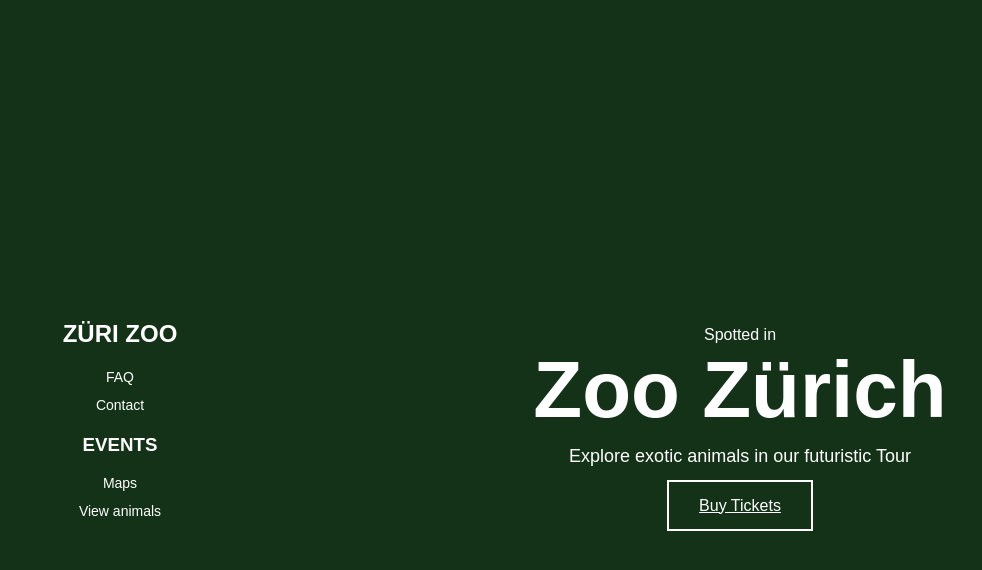
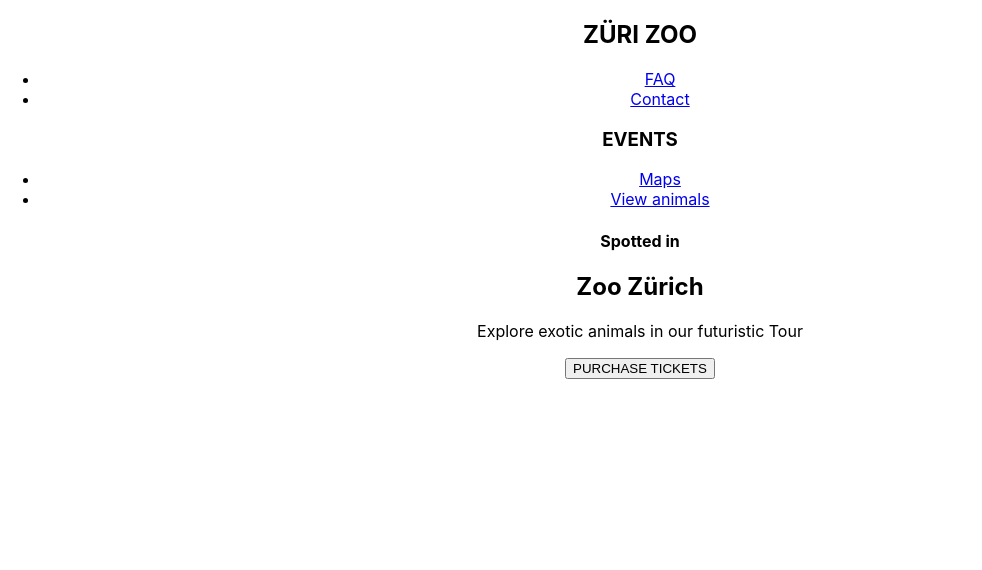
Before and after one commit to farouksaadeh/ZooApp, a React (Create React App) app: page / in a window 1280 px wide. Shown: the top 570 px of the page, without its empty margins (0-982 px from the left). Built offline with nearby package versions, Linux system fonts and the light colour scheme.

Commit message:
ticketseite

```diff
--- a/src/App.js
+++ b/src/App.js
@@ -1,11 +1,18 @@
+import { Route, BrowserRouter as Router, Routes } from 'react-router-dom';
 import './App.css';
-import Home from './components/home/home'
+import Home from './components/home/home';
+import Login from './components/Login/Login';
 
 function App() {
   return (
-    <div className="App">
-      <Home/>
-    </div>
+    <Router>
+      <div className="App">
+        <Routes>
+          <Route path="/" element={<Home />} />
+          <Route path="/login" element={<Login />} />
+        </Routes>
+      </div>
+    </Router>
   );
 }
 
--- a/src/components/home/home.css
+++ b/src/components/home/home.css
@@ -1,75 +1,19 @@
-/* HeroSection.css */
-
-.home-section {
-    display: flex;
-    align-items: center;
-    justify-content: space-between;
-    padding: 20px;
-    height: 100vh;
+.login-button {
+  position: absolute;
+  top: 20px;
+  right: 20px;
+  padding: 10px 20px;
+  font-size: 14px;
   color: white;
   background-color: #143217;
-  }
-
-  .sidebar {
-    flex: 1;
-    max-width: 200px;
-    font-family: Arial, sans-serif;
-  }
-
-  .sidebar h2, .sidebar h3 {
-    font-weight: bold;
-  }
-
-  .sidebar ul {
-    list-style-type: none;
-    padding: 0;
-    margin: 0 0 20px 0;
-  }
-
-  .sidebar ul li {
-    margin: 10px 0;
-  }
-
-  .sidebar ul li a {
-    color: white;
+  border: 2px solid white;
   text-decoration: none;
-    font-size: 14px;
-  }
-
-  .main-content {
-    flex: 3;
-    text-align: center;
-    font-family: Arial, sans-serif;
-  }
-
-  .main-content h4 {
-    font-size: 16px;
-    margin: 0;
-    font-weight: 300;
-  }
-
-  .main-content h1 {
-    font-size: 80px;
-    margin: 0;
-    font-weight: bold;
-  }
-
-  .main-content p {
-    font-size: 18px;
-    margin: 10px 0 30px 0;
-  }
-
-  .btn {
-    padding: 15px 30px;
-    font-size: 16px;
-    background-color: transparent;
-    border: 2px solid white;
-    color: white;
+  border-radius: 5px;
   cursor: pointer;
   transition: background-color 0.3s, color 0.3s;
 }
 
-  .btn:hover {
+.login-button:hover {
   background-color: white;
   color: #143217;
 }
--- a/src/components/home/home.js
+++ b/src/components/home/home.js
@@ -1,6 +1,5 @@
 import React from 'react';
 import './home.css';
-import Ticket from '/.Ticket.js';
 
 export default function Home() {
   return (
@@ -21,9 +20,7 @@
         <h4>Spotted in</h4>
         <h1>Zoo Zürich</h1>
         <p>Explore exotic animals in our futuristic Tour</p>
-        <a href='Linkzurneuenseite'className="btn">Buy Tickets</a>
-
-
+        <button className="purchase-button">PURCHASE TICKETS</button>
       </div>
     </section>
   );
```
Lines whose indentation alone changed are shown as unchanged.
